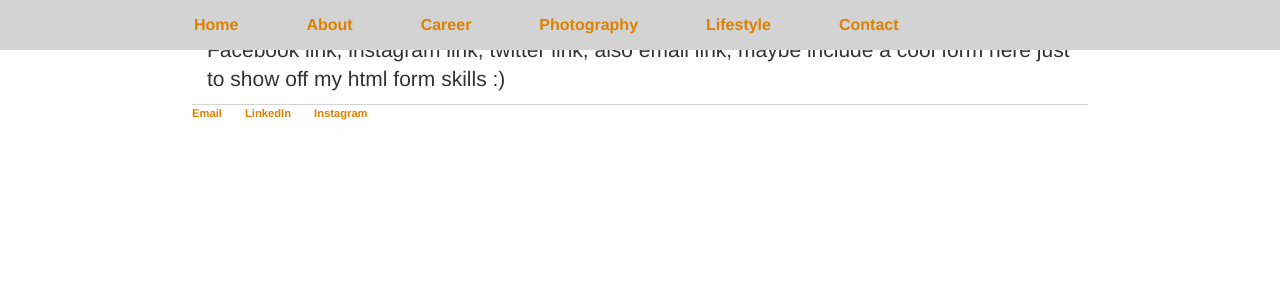
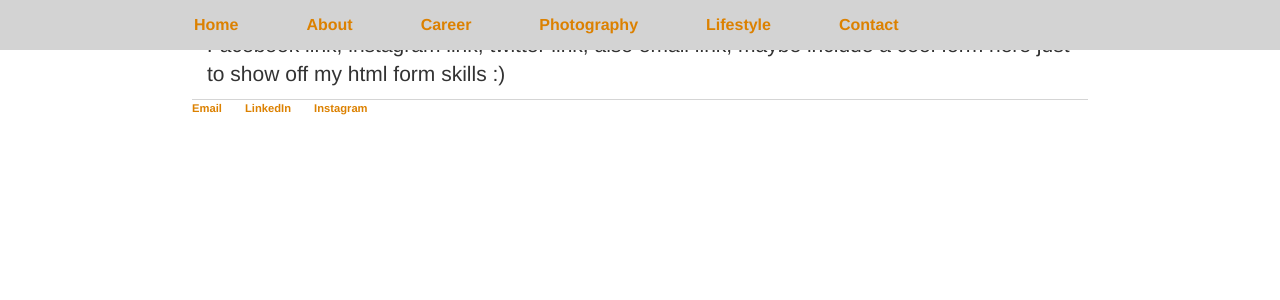
Before and after one commit to itsonlyjaz/itsonlyjaz.github.io, a Jekyll site: the page built from contact/index.html, in a window 1280 px wide. Shown: the top 300 px of the page. Built offline with Jekyll 4.4.1, drawn with Linux system fonts in a browser that asks for light colours.

Commit message:
Update main.css

```diff
--- a/css/main.css
+++ b/css/main.css
@@ -1,10 +1,10 @@
 body {
-    margin: 15px auto;
+    margin: 10px auto;
     width: 70%;
 }
 
 .default {
-    margin: 15px auto;
+    margin: 10px auto;
     width: 70%;
 }
 
```
